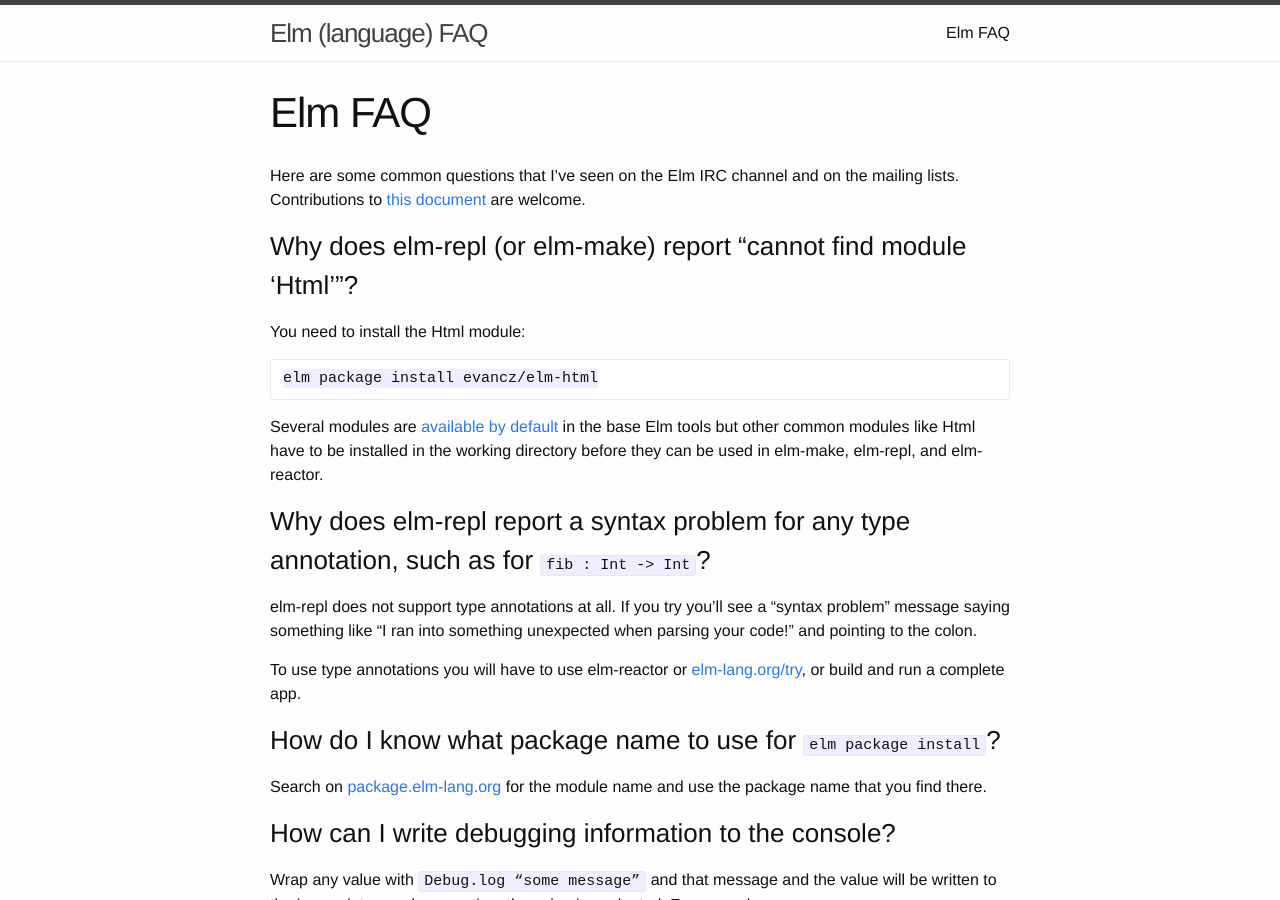
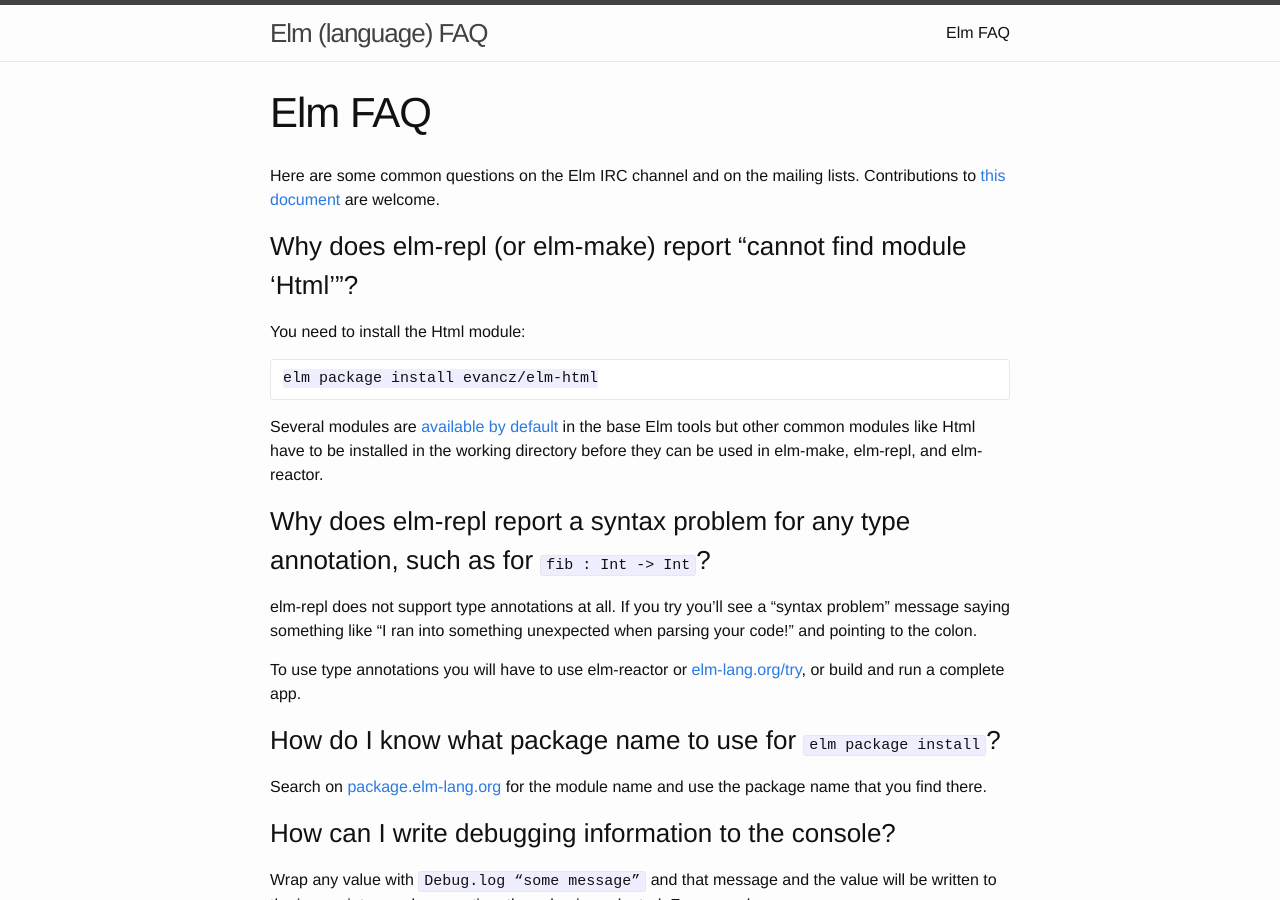
Before and after one commit to gunnarahlberg/elm-faq, a Jekyll site: the page built from index.md, in a window 1280 px wide and 900 px high. Built offline with Jekyll 4.4.1, drawn with Linux system fonts in a browser that asks for light colours; some of the changed text lies outside the part shown.

```diff
--- a/_config.yml
+++ b/_config.yml
@@ -1,12 +1,10 @@
 # Site settings
 title: Elm (language) FAQ
-email: fredcy@gmail.com
 description: > # this means to ignore newlines until "baseurl:"
   Unofficial FAQ for the Elm language.
 baseurl: "/elm-faq" # the subpath of your site, e.g. /blog/
 #url: "http://yourdomain.com" # the base hostname & protocol for your site
-twitter_username: fredcy
-github_username:  fredcy
+github_username:  elm-community
 
 # Build settings
 markdown: kramdown
--- a/index.md
+++ b/index.md
@@ -2,8 +2,8 @@
 title: Elm FAQ
 layout: page
 ---
-Here are some common questions that I've seen on the Elm IRC channel and on the mailing lists.
-Contributions to [this document](https://github.com/fredcy/elm-faq) are welcome.
+Here are some common questions on the Elm IRC channel and on the mailing lists.
+Contributions to [this document](https://github.com/elm-community/elm-faq) are welcome.
 
 ### Why does elm-repl (or elm-make) report "cannot find module 'Html'"?
 You need to install the Html module:
```
